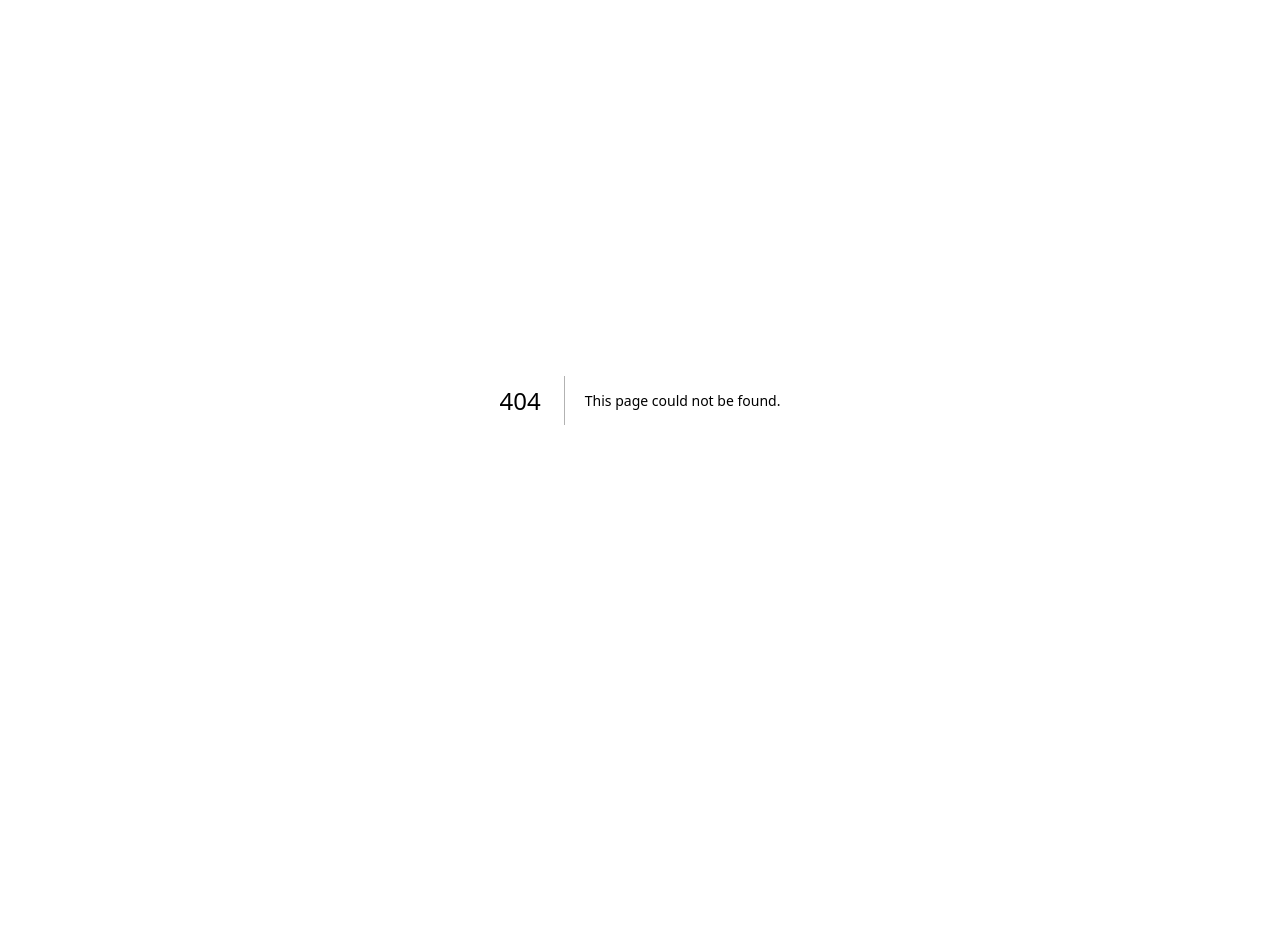
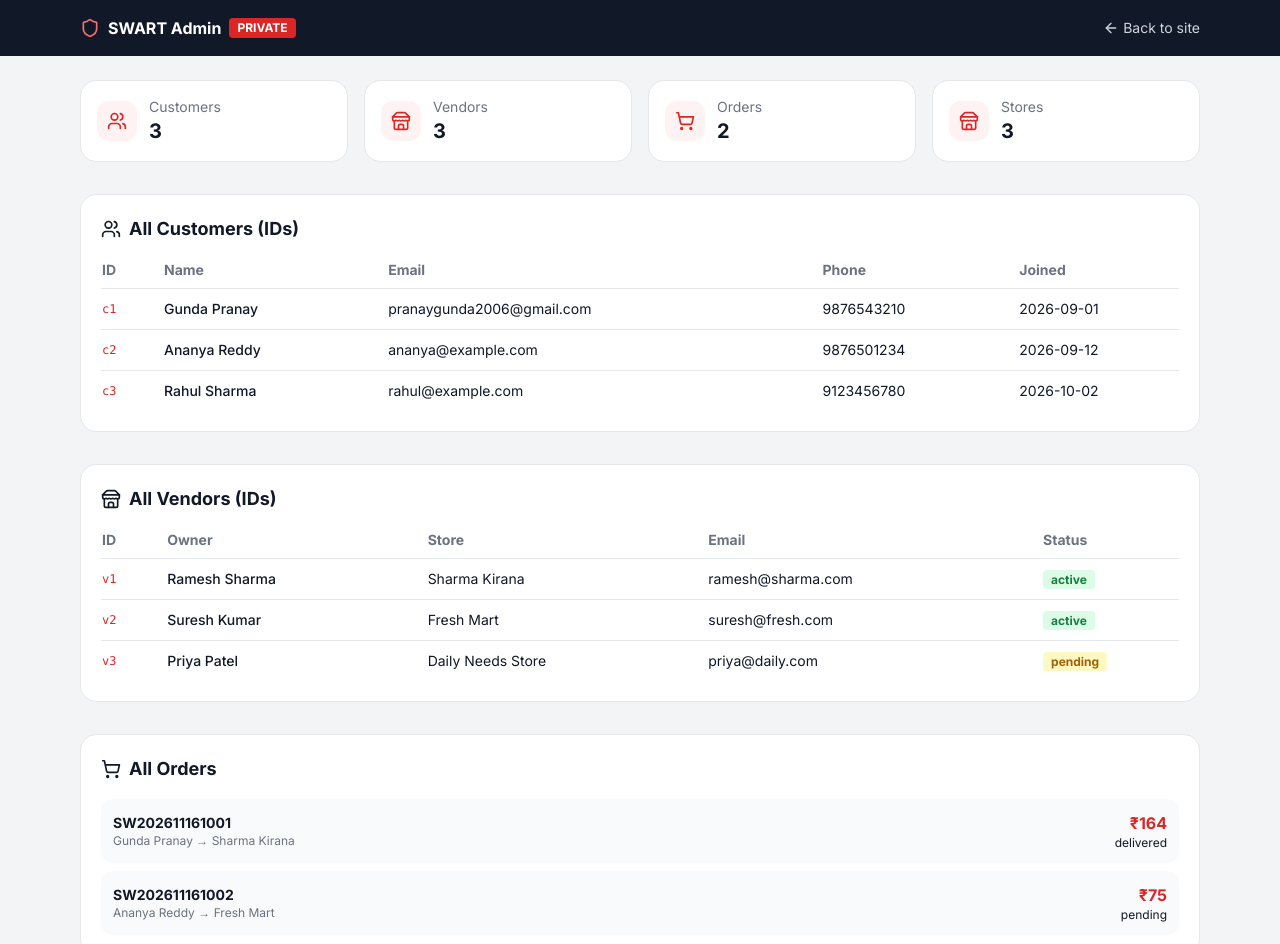
Before and after one commit to pranaygunda06/swart, a Next.js app: page /admin in a window 1280 px wide. Before the commit this address had no page. Shown: the top 944 px of the page. Before the commit the page ends 800 px from the top, so only its background shows below. Built offline with nearby package versions, Linux system fonts and the light colour scheme.

Commit message:
Add full Vendor Dashboard + private Admin Dashboard with logs & all IDs

```diff
--- /dev/null
+++ b/app/admin/page.tsx
@@ -0,0 +1,169 @@
+"use client";
+
+import Link from "next/link";
+import {
+  Users,
+  Store,
+  ShoppingCart,
+  FileText,
+  Shield,
+  ArrowLeft,
+} from "lucide-react";
+import {
+  MOCK_CUSTOMERS,
+  MOCK_VENDORS,
+  MOCK_ORDERS,
+  MOCK_LOGS,
+  MOCK_STORES,
+} from "@/lib/mock-data";
+
+export default function AdminDashboard() {
+  return (
+    <div className="min-h-screen bg-gray-100">
+      <header className="bg-gray-900 text-white sticky top-0 z-40">
+        <div className="max-w-6xl mx-auto px-4 h-14 flex items-center justify-between">
+          <div className="flex items-center gap-2">
+            <Shield className="w-5 h-5 text-red-400" />
+            <span className="font-bold">SWART Admin</span>
+            <span className="text-xs bg-red-600 px-2 py-0.5 rounded font-bold">PRIVATE</span>
+          </div>
+          <Link href="/" className="text-sm text-gray-300 hover:text-white flex items-center gap-1">
+            <ArrowLeft className="w-4 h-4" /> Back to site
+          </Link>
+        </div>
+      </header>
+
+      <main className="max-w-6xl mx-auto px-4 py-6 space-y-8">
+        {/* Stats */}
+        <div className="grid sm:grid-cols-2 lg:grid-cols-4 gap-4">
+          {[
+            { label: "Customers", value: MOCK_CUSTOMERS.length, icon: Users },
+            { label: "Vendors", value: MOCK_VENDORS.length, icon: Store },
+            { label: "Orders", value: MOCK_ORDERS.length, icon: ShoppingCart },
+            { label: "Stores", value: MOCK_STORES.length, icon: Store },
+          ].map(({ label, value, icon: Icon }) => (
+            <div key={label} className="bg-white rounded-2xl border p-4 flex items-center gap-3">
+              <div className="w-10 h-10 rounded-xl bg-red-50 flex items-center justify-center">
+                <Icon className="w-5 h-5 text-red-600" />
+              </div>
+              <div>
+                <p className="text-sm text-gray-500">{label}</p>
+                <p className="text-xl font-bold">{value}</p>
+              </div>
+            </div>
+          ))}
+        </div>
+
+        {/* Customers */}
+        <section className="bg-white rounded-2xl border p-5">
+          <h2 className="font-bold text-lg mb-4 flex items-center gap-2">
+            <Users className="w-5 h-5" /> All Customers (IDs)
+          </h2>
+          <div className="overflow-x-auto">
+            <table className="w-full text-sm">
+              <thead>
+                <tr className="border-b text-left text-gray-500">
+                  <th className="pb-2 pr-4">ID</th>
+                  <th className="pb-2 pr-4">Name</th>
+                  <th className="pb-2 pr-4">Email</th>
+                  <th className="pb-2 pr-4">Phone</th>
+                  <th className="pb-2">Joined</th>
+                </tr>
+              </thead>
+              <tbody>
+                {MOCK_CUSTOMERS.map((c) => (
+                  <tr key={c.id} className="border-b last:border-0">
+                    <td className="py-2.5 pr-4 font-mono text-xs text-red-600">{c.id}</td>
+                    <td className="py-2.5 pr-4 font-medium">{c.name}</td>
+                    <td className="py-2.5 pr-4">{c.email}</td>
+                    <td className="py-2.5 pr-4">{c.phone}</td>
+                    <td className="py-2.5">{c.joined}</td>
+                  </tr>
+                ))}
+              </tbody>
+            </table>
+          </div>
+        </section>
+
+        {/* Vendors */}
+        <section className="bg-white rounded-2xl border p-5">
+          <h2 className="font-bold text-lg mb-4 flex items-center gap-2">
+            <Store className="w-5 h-5" /> All Vendors (IDs)
+          </h2>
+          <div className="overflow-x-auto">
+            <table className="w-full text-sm">
+              <thead>
+                <tr className="border-b text-left text-gray-500">
+                  <th className="pb-2 pr-4">ID</th>
+                  <th className="pb-2 pr-4">Owner</th>
+                  <th className="pb-2 pr-4">Store</th>
+                  <th className="pb-2 pr-4">Email</th>
+                  <th className="pb-2">Status</th>
+                </tr>
+              </thead>
+              <tbody>
+                {MOCK_VENDORS.map((v) => (
+                  <tr key={v.id} className="border-b last:border-0">
+                    <td className="py-2.5 pr-4 font-mono text-xs text-red-600">{v.id}</td>
+                    <td className="py-2.5 pr-4 font-medium">{v.name}</td>
+                    <td className="py-2.5 pr-4">{v.storeName}</td>
+                    <td className="py-2.5 pr-4">{v.email}</td>
+                    <td className="py-2.5">
+                      <span
+                        className={`text-xs font-bold px-2 py-0.5 rounded ${
+                          v.status === "active" ? "bg-green-100 text-green-700" : "bg-yellow-100 text-yellow-700"
+                        }`}
+                      >
+                        {v.status}
+                      </span>
+                    </td>
+                  </tr>
+                ))}
+              </tbody>
+            </table>
+          </div>
+        </section>
+
+        {/* Orders */}
+        <section className="bg-white rounded-2xl border p-5">
+          <h2 className="font-bold text-lg mb-4 flex items-center gap-2">
+            <ShoppingCart className="w-5 h-5" /> All Orders
+          </h2>
+          <div className="space-y-2">
+            {MOCK_ORDERS.map((o) => (
+              <div key={o.id} className="flex justify-between items-center p-3 rounded-xl bg-gray-50">
+                <div>
+                  <p className="font-bold text-sm">{o.orderNumber}</p>
+                  <p className="text-xs text-gray-500">
+                    {o.customerName} → {o.storeName}
+                  </p>
+                </div>
+                <div className="text-right">
+                  <p className="font-bold text-red-600">₹{o.total}</p>
+                  <p className="text-xs">{o.status}</p>
+                </div>
+              </div>
+            ))}
+          </div>
+        </section>
+
+        {/* Logs */}
+        <section className="bg-white rounded-2xl border p-5">
+          <h2 className="font-bold text-lg mb-4 flex items-center gap-2">
+            <FileText className="w-5 h-5" /> System Logs
+          </h2>
+          <div className="space-y-2 font-mono text-xs">
+            {MOCK_LOGS.map((log) => (
+              <div key={log.id} className="flex gap-3 p-2 rounded bg-gray-50">
+                <span className="text-gray-400 shrink-0">{log.time}</span>
+                <span className="text-red-600 font-bold shrink-0">{log.action}</span>
+                <span className="text-gray-600">{log.detail}</span>
+                <span className="text-gray-400 ml-auto">{log.user}</span>
+              </div>
+            ))}
+          </div>
+        </section>
+      </main>
+    </div>
+  );
+}
--- a/app/vendor/orders/page.tsx
+++ b/app/vendor/orders/page.tsx
@@ -1,28 +1,62 @@
 "use client";
 
 import Link from "next/link";
-import { ArrowLeft, ShoppingCart } from "lucide-react";
+import { ArrowLeft } from "lucide-react";
+import { MOCK_ORDERS } from "@/lib/mock-data";
+import toast from "react-hot-toast";
 
 export default function VendorOrdersPage() {
   return (
     <div className="min-h-screen bg-gray-50">
-      <header className="bg-white border-b sticky top-0 z-40">
+      <header className="bg-white border-b-2 border-red-100 sticky top-0 z-40">
         <div className="max-w-4xl mx-auto px-4 h-14 flex items-center gap-3">
           <Link href="/vendor" className="p-1">
             <ArrowLeft className="w-5 h-5" />
           </Link>
-          <h1 className="font-semibold">Orders</h1>
+          <h1 className="font-bold">Orders</h1>
         </div>
       </header>
 
-      <main className="max-w-4xl mx-auto px-4 py-8">
-        <div className="bg-white rounded-xl border p-8 text-center shadow-sm">
-          <ShoppingCart className="w-12 h-12 text-gray-300 mx-auto mb-3" />
-          <h2 className="font-semibold mb-1">No orders yet</h2>
-          <p className="text-sm text-gray-500">
-            Incoming orders will appear here for accept / reject / status updates.
-          </p>
-        </div>
+      <main className="max-w-4xl mx-auto px-4 py-6 space-y-3">
+        {MOCK_ORDERS.map((order) => (
+          <div key={order.id} className="bg-white rounded-2xl border-2 border-red-100 p-4">
+            <div className="flex justify-between items-start">
+              <div>
+                <p className="font-bold">{order.orderNumber}</p>
+                <p className="text-sm text-gray-500">{order.customerName}</p>
+                <p className="text-xs text-gray-400 mt-1">
+                  {order.items.map((i) => `${i.name} ×${i.qty}`).join(", ")}
+                </p>
+              </div>
+              <div className="text-right">
+                <p className="font-bold text-red-600">₹{order.total}</p>
+                <span
+                  className={`text-xs font-bold px-2 py-0.5 rounded ${
+                    order.status === "pending" ? "bg-yellow-100 text-yellow-700" : "bg-green-100 text-green-700"
+                  }`}
+                >
+                  {order.status}
+                </span>
+              </div>
+            </div>
+            {order.status === "pending" && (
+              <div className="flex gap-2 mt-3">
+                <button
+                  onClick={() => toast.success("Order accepted")}
+                  className="px-3 py-1.5 rounded-lg bg-red-600 text-white text-xs font-bold"
+                >
+                  Accept
+                </button>
+                <button
+                  onClick={() => toast.error("Order rejected")}
+                  className="px-3 py-1.5 rounded-lg border text-xs font-bold"
+                >
+                  Reject
+                </button>
+              </div>
+            )}
+          </div>
+        ))}
       </main>
     </div>
   );
--- a/app/vendor/page.tsx
+++ b/app/vendor/page.tsx
@@ -5,11 +5,13 @@ import {
   LayoutDashboard,
   Package,
   ShoppingCart,
-  Settings,
   Store,
   Truck,
   BarChart3,
+  Settings,
+  LogOut,
 } from "lucide-react";
+import { MOCK_ORDERS, MOCK_PRODUCTS } from "@/lib/mock-data";
 
 const nav = [
   { icon: LayoutDashboard, label: "Dashboard", href: "/vendor" },
@@ -22,12 +24,15 @@ const nav = [
 ];
 
 export default function VendorDashboard() {
+  const pending = MOCK_ORDERS.filter((o) => o.status === "pending").length;
+  const todayRevenue = MOCK_ORDERS.reduce((s, o) => s + o.total, 0);
+
   return (
     <div className="min-h-screen bg-gray-50 flex">
-      <aside className="w-56 bg-white border-r hidden md:flex flex-col">
-        <div className="p-4 border-b">
+      <aside className="w-56 bg-white border-r-2 border-red-100 hidden md:flex flex-col">
+        <div className="p-4 border-b-2 border-red-100">
           <div className="flex items-center gap-2">
-            <div className="w-8 h-8 rounded-lg bg-green-600 flex items-center justify-center">
+            <div className="w-8 h-8 rounded-lg bg-red-600 flex items-center justify-center">
               <Store className="w-4 h-4 text-white" />
             </div>
             <span className="font-bold">SWART Vendor</span>
@@ -38,58 +43,51 @@ export default function VendorDashboard() {
             <Link
               key={label}
               href={href}
-              className="flex items-center gap-2 px-3 py-2 rounded-lg text-sm text-gray-700 hover:bg-green-50 hover:text-green-700"
+              className="flex items-center gap-2 px-3 py-2.5 rounded-xl text-sm font-medium text-gray-700 hover:bg-red-50 hover:text-red-700"
             >
               <Icon className="w-4 h-4" />
               {label}
             </Link>
           ))}
         </nav>
+        <div className="p-3 border-t">
+          <Link href="/" className="flex items-center gap-2 px-3 py-2 rounded-xl text-sm text-gray-600">
+            <LogOut className="w-4 h-4" /> Exit to Shop
+          </Link>
+        </div>
       </aside>
 
       <main className="flex-1 p-6">
-        <h1 className="text-2xl font-bold mb-6">Dashboard</h1>
+        <h1 className="text-2xl font-bold mb-6">Vendor Dashboard</h1>
 
         <div className="grid sm:grid-cols-2 lg:grid-cols-4 gap-4 mb-8">
           {[
-            { label: "Today Orders", value: "0" },
-            { label: "Pending", value: "0" },
-            { label: "Revenue Today", value: "₹0" },
-            { label: "Low Stock", value: "0" },
+            { label: "Today Orders", value: MOCK_ORDERS.length },
+            { label: "Pending", value: pending },
+            { label: "Revenue", value: `₹${todayRevenue}` },
+            { label: "Products", value: MOCK_PRODUCTS.length },
           ].map((stat) => (
-            <div
-              key={stat.label}
-              className="bg-white rounded-xl border p-4 shadow-sm"
-            >
+            <div key={stat.label} className="bg-white rounded-2xl border-2 border-red-100 p-4">
               <p className="text-sm text-gray-500">{stat.label}</p>
               <p className="text-2xl font-bold mt-1">{stat.value}</p>
             </div>
           ))}
         </div>
 
-        <div className="bg-white rounded-xl border p-6 shadow-sm">
-          <h2 className="font-semibold mb-2">Get started</h2>
-          <p className="text-sm text-gray-600 mb-4">
-            Complete your store setup to start receiving orders.
-          </p>
+        <div className="bg-white rounded-2xl border-2 border-red-100 p-6">
+          <h2 className="font-bold mb-4">Quick Actions</h2>
           <div className="flex flex-wrap gap-2">
-            <Link
-              href="/vendor/store"
-              className="px-4 py-2 rounded-lg bg-green-600 text-white text-sm font-medium"
-            >
-              Set up store
+            <Link href="/vendor/orders" className="px-4 py-2.5 rounded-xl bg-red-600 text-white text-sm font-bold">
+              Manage Orders
             </Link>
-            <Link
-              href="/vendor/products"
-              className="px-4 py-2 rounded-lg border text-sm font-medium"
-            >
-              Add products
+            <Link href="/vendor/products" className="px-4 py-2.5 rounded-xl border-2 border-red-200 text-sm font-bold">
+              Add Products
             </Link>
-            <Link
-              href="/vendor/delivery"
-              className="px-4 py-2 rounded-lg border text-sm font-medium"
-            >
-              Delivery settings
+            <Link href="/vendor/store" className="px-4 py-2.5 rounded-xl border-2 border-red-200 text-sm font-bold">
+              Store Settings
+            </Link>
+            <Link href="/vendor/delivery" className="px-4 py-2.5 rounded-xl border-2 border-red-200 text-sm font-bold">
+              Delivery Fees
             </Link>
           </div>
         </div>
--- a/app/vendor/products/page.tsx
+++ b/app/vendor/products/page.tsx
@@ -1,36 +1,43 @@
 "use client";
 
 import Link from "next/link";
-import { ArrowLeft, Plus, Package } from "lucide-react";
+import { ArrowLeft, Plus } from "lucide-react";
+import { MOCK_PRODUCTS } from "@/lib/mock-data";
+import toast from "react-hot-toast";
 
 export default function VendorProductsPage() {
   return (
     <div className="min-h-screen bg-gray-50">
-      <header className="bg-white border-b sticky top-0 z-40">
+      <header className="bg-white border-b-2 border-red-100 sticky top-0 z-40">
         <div className="max-w-4xl mx-auto px-4 h-14 flex items-center justify-between">
           <div className="flex items-center gap-3">
             <Link href="/vendor" className="p-1">
               <ArrowLeft className="w-5 h-5" />
             </Link>
-            <h1 className="font-semibold">Products</h1>
+            <h1 className="font-bold">Products</h1>
           </div>
-          <button className="flex items-center gap-1.5 px-3 py-1.5 rounded-lg bg-swart-600 text-white text-sm font-medium">
-            <Plus className="w-4 h-4" />
-            Add product
+          <button
+            onClick={() => toast.success("Add product form (demo)")}
+            className="flex items-center gap-1.5 px-3 py-1.5 rounded-lg bg-red-600 text-white text-sm font-bold"
+          >
+            <Plus className="w-4 h-4" /> Add
           </button>
         </div>
       </header>
 
-      <main className="max-w-4xl mx-auto px-4 py-8">
-        <div className="bg-white rounded-xl border p-8 text-center shadow-sm">
-          <Package className="w-12 h-12 text-gray-300 mx-auto mb-3" />
-          <h2 className="font-semibold mb-1">No products yet</h2>
-          <p className="text-sm text-gray-500 mb-4">
-            Add products manually, by barcode, or from the shared catalog.
-          </p>
-          <button className="px-4 py-2 rounded-lg bg-swart-600 text-white text-sm font-medium">
-            Add your first product
-          </button>
+      <main className="max-w-4xl mx-auto px-4 py-6">
+        <div className="grid sm:grid-cols-2 lg:grid-cols-3 gap-3">
+          {MOCK_PRODUCTS.map((p) => (
+            <div key={p.id} className="bg-white rounded-2xl border-2 border-red-100 p-4">
+              <p className="font-bold">{p.name}</p>
+              <p className="text-red-600 font-bold">₹{p.price}</p>
+              <p className="text-xs text-gray-500 mt-1">Stock: {p.stock} · {p.category}</p>
+              <div className="flex gap-2 mt-3">
+                <button className="text-xs font-bold text-red-600">Edit</button>
+                <button className="text-xs font-bold text-gray-400">Delete</button>
+              </div>
+            </div>
+          ))}
         </div>
       </main>
     </div>
```
